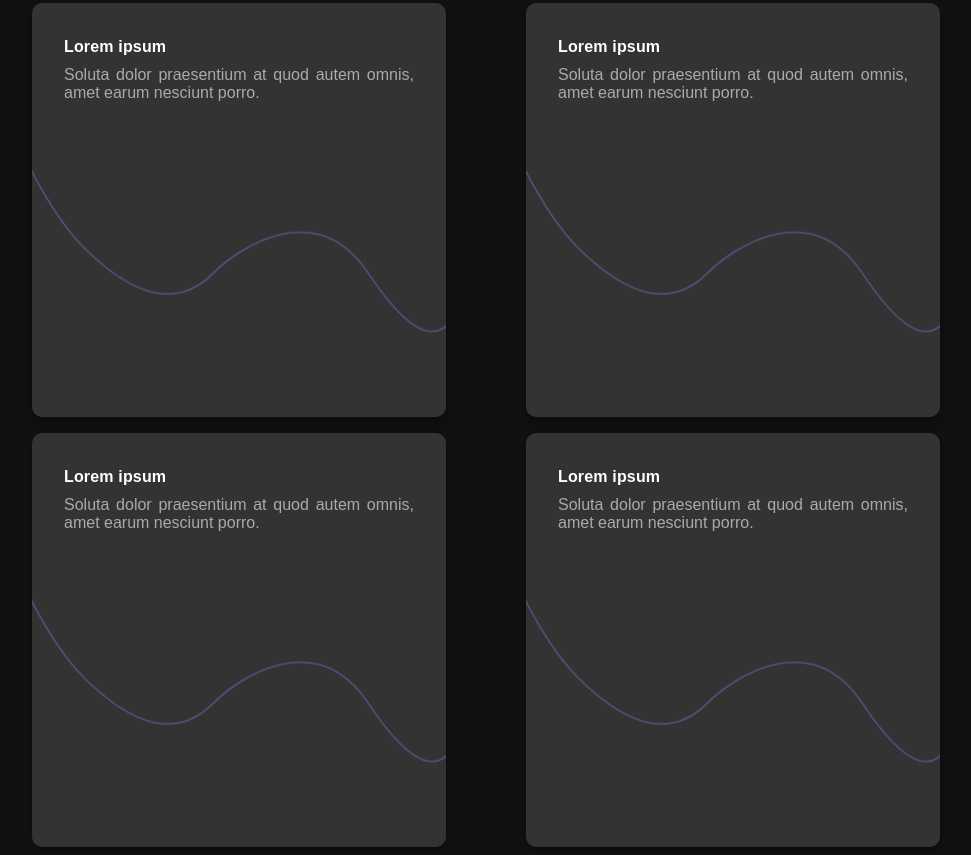
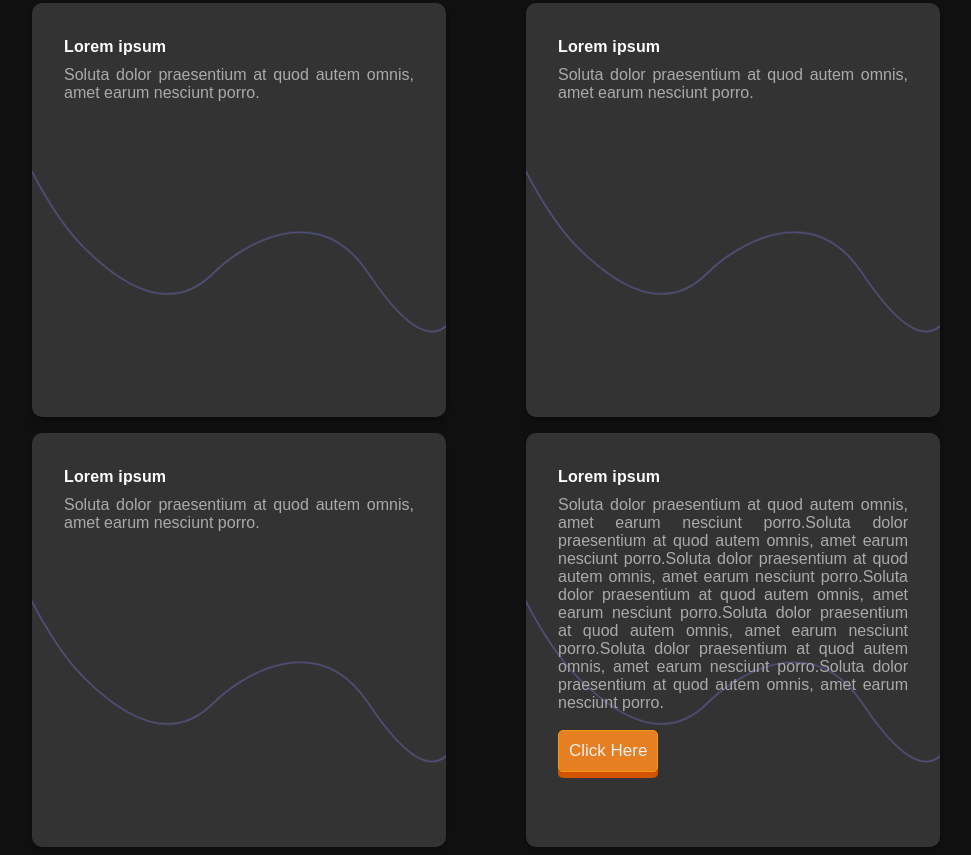
Before and after one commit to GoldSenseiBoi/ISD-Portfolio, a plain HTML site: page index.html in a window 1280 px wide. Shown: the part 1175-2030 px from the top of the page, without its empty margins (154-1125 px from the left). Drawn offline with Linux system fonts and the light colour scheme; a web font is replaced by a local one.

Commit message:
add :accept:

```diff
--- a/css/index.css
+++ b/css/index.css
@@ -335,4 +335,24 @@ justify-content: center;
       }
     }
 
+    /* Button Project*/
+
+    .button {
+      color: #ecf0f1;
+      font-size: 17px;
+      background-color: #e67e22;
+      border: 1px solid #f39c12;
+      border-radius: 5px;
+      padding: 10px;
+      box-shadow: 0px 6px 0px #d35400;
+      transition: all .1s;
+     }
+
+     .button:active {
+      box-shadow: 0px 2px 0px #d35400;
+      position: relative;
+      top: 2px;
+     }
+
+    /*Fin Button Project*/
   /* Fin Project*/
--- a/index.html
+++ b/index.html
@@ -164,9 +164,13 @@
 
                <div class="card__content">
                  <p class="card__title">Lorem ipsum</p>
-               <p>Soluta dolor praesentium at quod autem omnis, amet earum nesciunt porro.</p>
+               <p>Soluta dolor praesentium at quod autem omnis, amet earum nesciunt porro.Soluta dolor praesentium at quod autem omnis, amet earum nesciunt porro.Soluta dolor praesentium at quod autem omnis, amet earum nesciunt porro.Soluta dolor praesentium at quod autem omnis, amet earum nesciunt porro.Soluta dolor praesentium at quod autem omnis, amet earum nesciunt porro.Soluta dolor praesentium at quod autem omnis, amet earum nesciunt porro.Soluta dolor praesentium at quod autem omnis, amet earum nesciunt porro.<br /><br /></b><button class="button">Click Here</button></p>
               </div>
+
+
             </div>
+
+
           </div>
 
 
```
